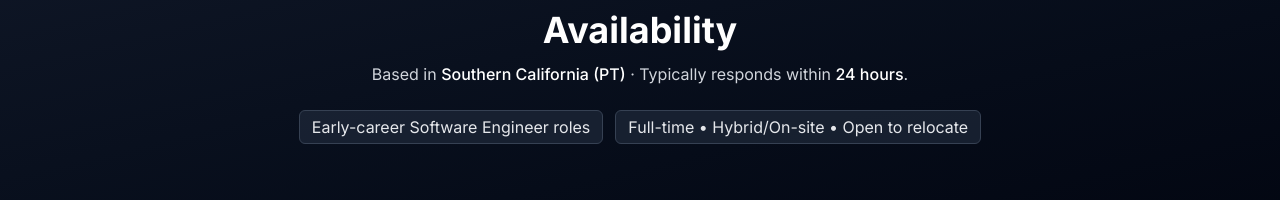
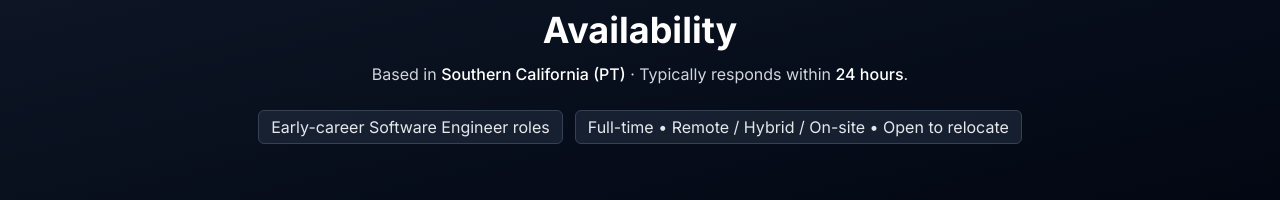
Before and after one commit to Antheagao/portfolio3, a Next.js app: page / in a window 1280 px wide. Shown: the part 878-1078 px from the top of the page. Built offline with nearby package versions, Linux system fonts and the light colour scheme.

Commit message:
Add remote to the availability work-mode pill
Co-Authored-By: Claude Fable 5 <noreply@anthropic.com>
Claude-Session: https://claude.ai/code/session_01AcaPJEuoKpwEmL758ASHvL

```diff
--- a/src/app/components/Availability.tsx
+++ b/src/app/components/Availability.tsx
@@ -29,7 +29,7 @@ export default function Availability() {
               Early-career Software Engineer roles
             </span>
             <span className="rounded-md bg-gray-800/70 text-gray-200 px-3 py-1 border border-gray-700">
-              Full-time • Hybrid/On-site • Open to relocate
+              Full-time • Remote / Hybrid / On-site • Open to relocate
             </span>
           </div>
         </div>
```
